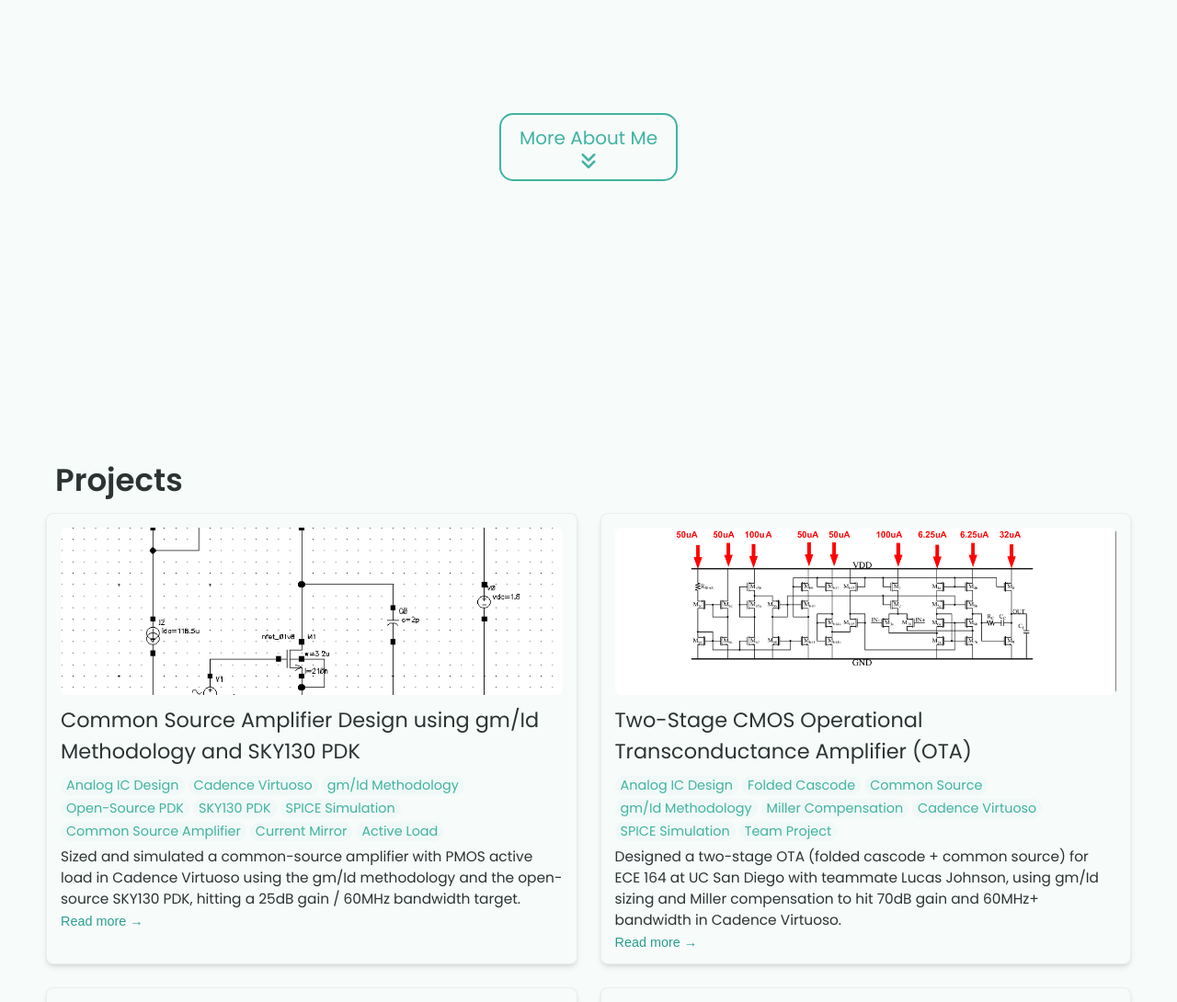
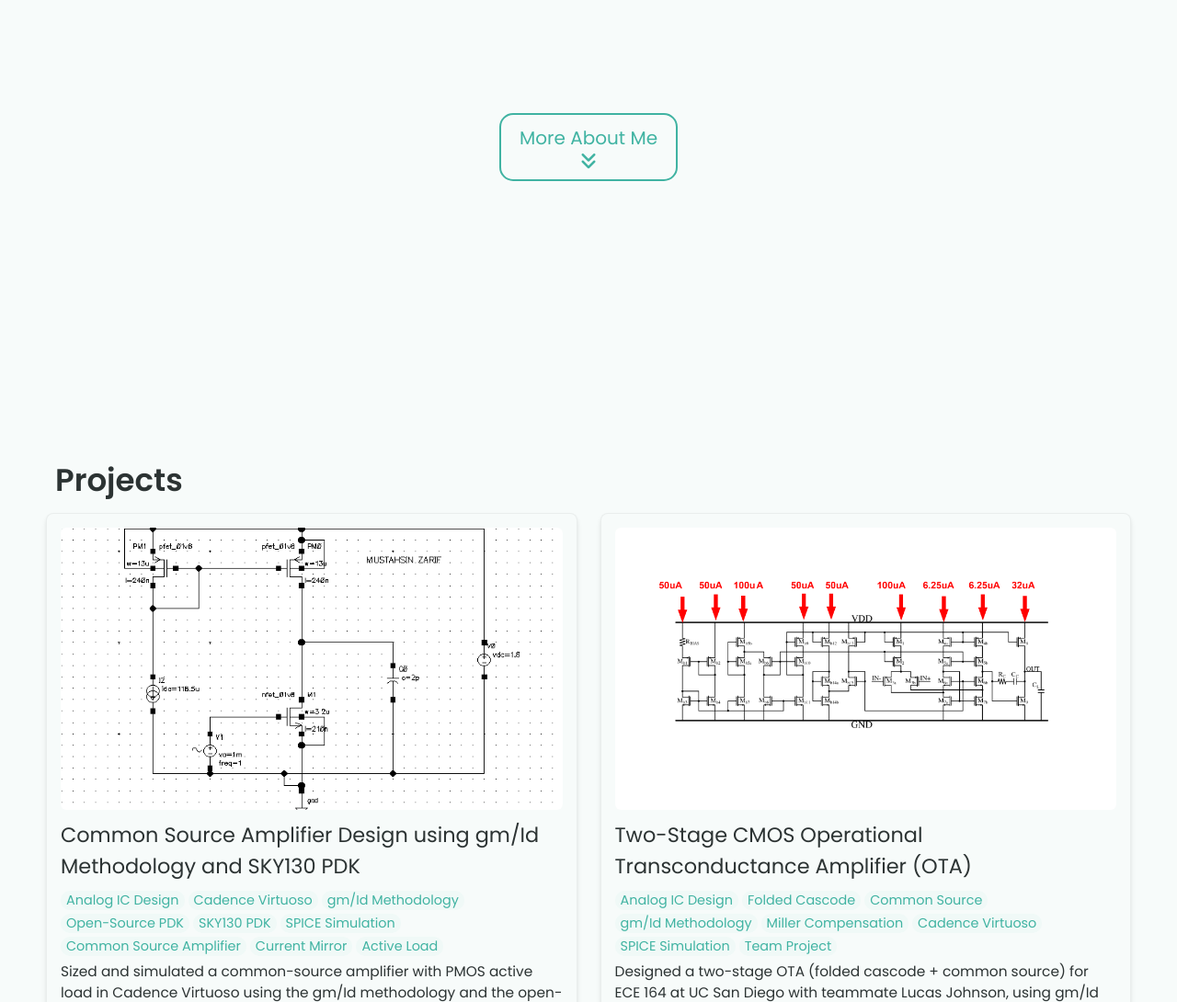
Before and after one commit to mmzarif/mmzarif.github.io, a Jekyll site: the page built from index.html, in a window 1280 px wide. Shown: the part 536-1626 px from the top of the page at 92% size. Built offline with Jekyll 4.4.1, drawn with Linux system fonts in a browser that asks for light colours; grey boxes are pictures that could not be loaded.

Commit message:
Change aspect ratio of images to 16:9
Updated aspect ratio for project card images to 16:9.

```diff
--- a/css/styles.css
+++ b/css/styles.css
@@ -314,7 +314,7 @@ nav .mobile-nav {
 .project-card img {
     width: 100%;
     max-width: 100%;
-    aspect-ratio: 3/1;
+    aspect-ratio: 16/9;
     object-fit: cover;
     display: block;
     border-radius: 6px;
@@ -596,7 +596,7 @@ footer p {
     height: 100%;  /* Changed to 100% to fill the container */
     object-fit: cover;
     border-radius: 6px;
-    aspect-ratio: 3/1;
+    aspect-ratio: 16/9;
     margin-bottom: 10px;
 }
 
```
